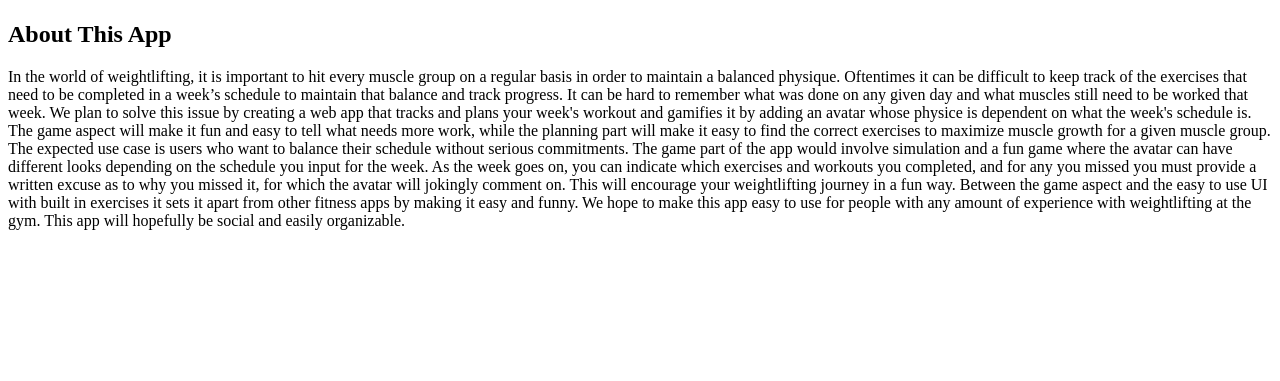
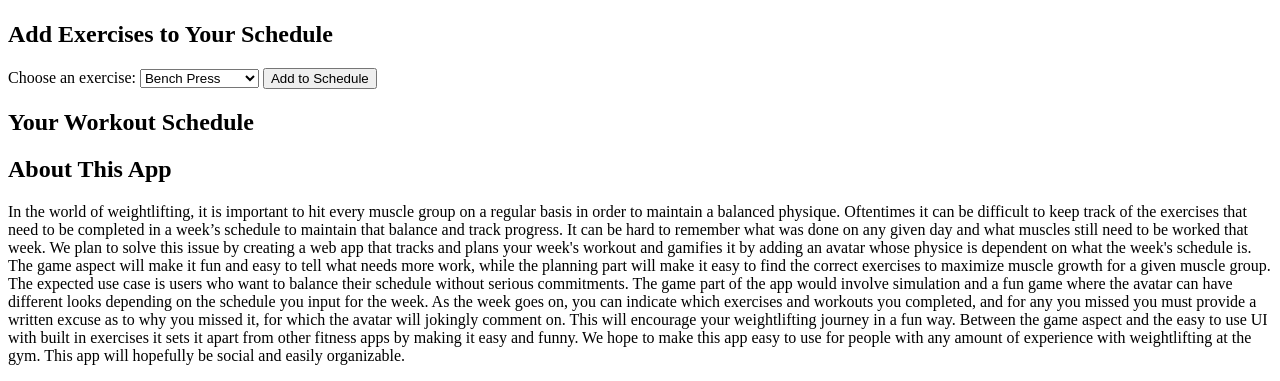
Before and after one commit to CSEN-174-W25/csen-174-gbcp, a plain HTML site: page index.html in a window 1280 px wide. Shown: the part 958-1339 px from the top of the page. Before the commit the page ends 1204 px from the top, so only its background shows below. Drawn offline with Linux system fonts and the light colour scheme.

Commit message:
login, scheduler

```diff
--- a/index.html
+++ b/index.html
@@ -5,6 +5,17 @@
     <meta name="viewport" content="width=device-width, initial-scale=1.0">
     <title>Gym Scheduling Web App</title>
     <link rel="stylesheet" href="styles.css">
+    <script>
+        function addExercise() {
+            var select = document.getElementById("exercise");
+            var selectedExercise = select.options[select.selectedIndex].text;
+
+            var list = document.getElementById("exercise-list");
+            var listItem = document.createElement("li");
+            listItem.textContent = selectedExercise;
+            list.appendChild(listItem);
+        }
+    </script>
 </head>
 <body>
     <header>
@@ -31,6 +42,38 @@
         <iframe src="https://calendar.google.com/calendar/embed?src=yourcalendarid&ctz=yourtimezone" style="border: 0" width="800" height="600" frameborder="0" scrolling="no"></iframe>
     </section>
 
+
+    <section id="exercise-selector">
+        <h2>Add Exercises to Your Schedule</h2>
+        <form onsubmit="event.preventDefault(); addExercise();">
+            <label for="exercise">Choose an exercise:</label>
+            <select id="exercise" name="exercise">
+                <option value="bench_press">Bench Press</option>
+                <option value="squat">Squat</option>
+                <option value="calf_raises">Calf Raises</option>
+                <option value="deadlift">Deadlift</option>
+                <option value="rdls">RDLs</option>
+                <option value="overhead_press">Overhead Press</option>
+                <option value="pull_ups">Pull-ups</option>
+                <option value="rows">Rows</option>
+                <option value="bicep_curls">Lat Pulldowns</option>
+                <option value="bicep_curls">Bicep Curls</option>
+                <option value="hammer_curls">Hammer Curls</option>
+                <option value="tricep_dips">Tricep Dips</option>
+                <option value="skull_crushers">Skull Crushers</option>
+                <option value="lateral_raises">Lateral Raises</option>
+                <option value="lunges">Lunges</option>
+                <option value="planks">Planks</option>
+            </select>
+            <button type="submit">Add to Schedule</button>
+        </form>
+    </section>
+
+    <section id="exercise-schedule">
+        <h2>Your Workout Schedule</h2>
+        <ul id="exercise-list"></ul>
+    </section>
+
     <section id="about">
         <h2>About This App</h2>
         <p>In the world of weightlifting, it is important to hit every muscle group on a regular basis in order to maintain a balanced physique. Oftentimes it can be difficult to keep track of the exercises that need to be completed in a week’s schedule to maintain that balance and track progress. It can be hard to remember what was done on any given day and what muscles still need to be worked that week.
```
Also changed, not shown: login.html (added, +35 -0 lines), 1 other file.
